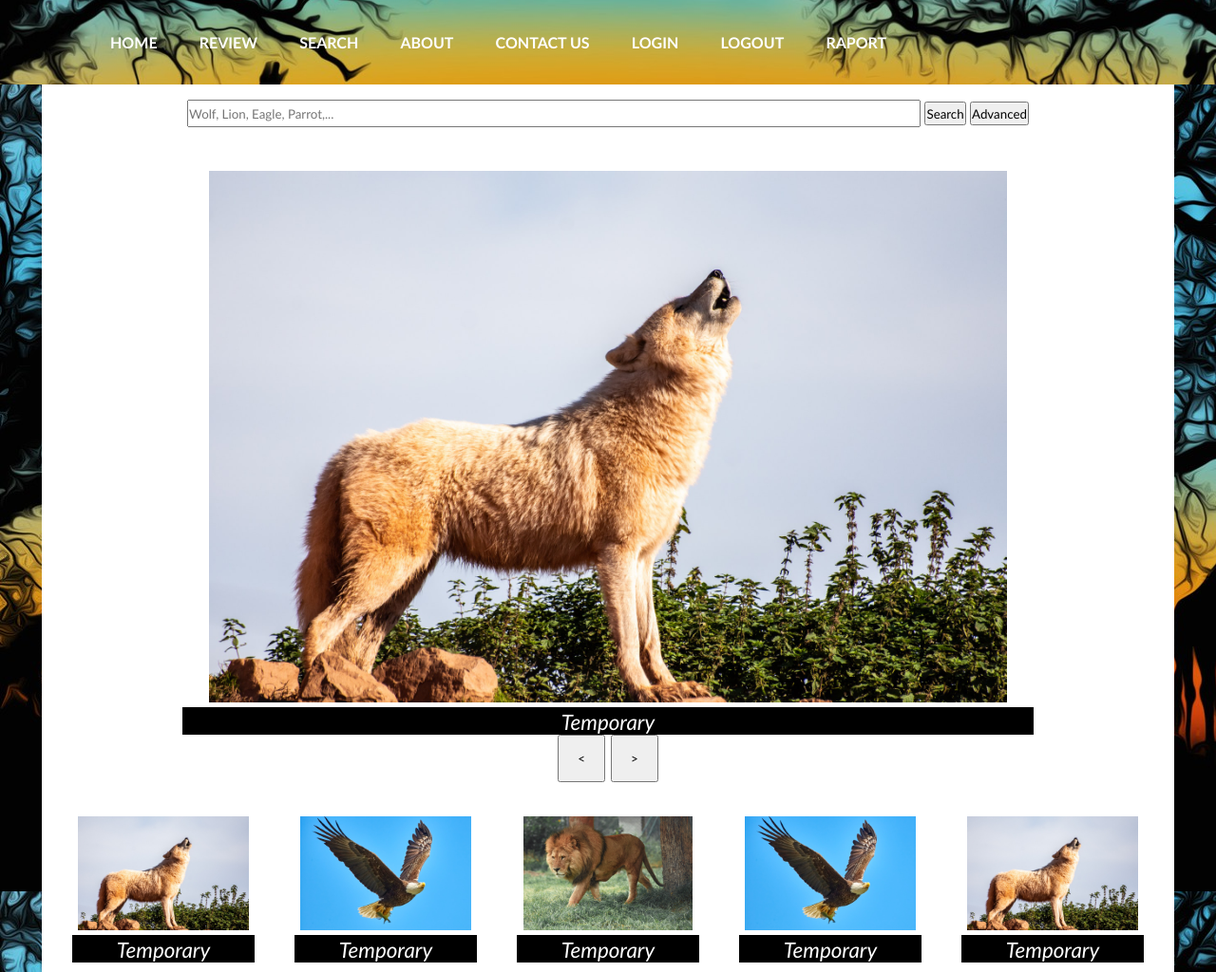
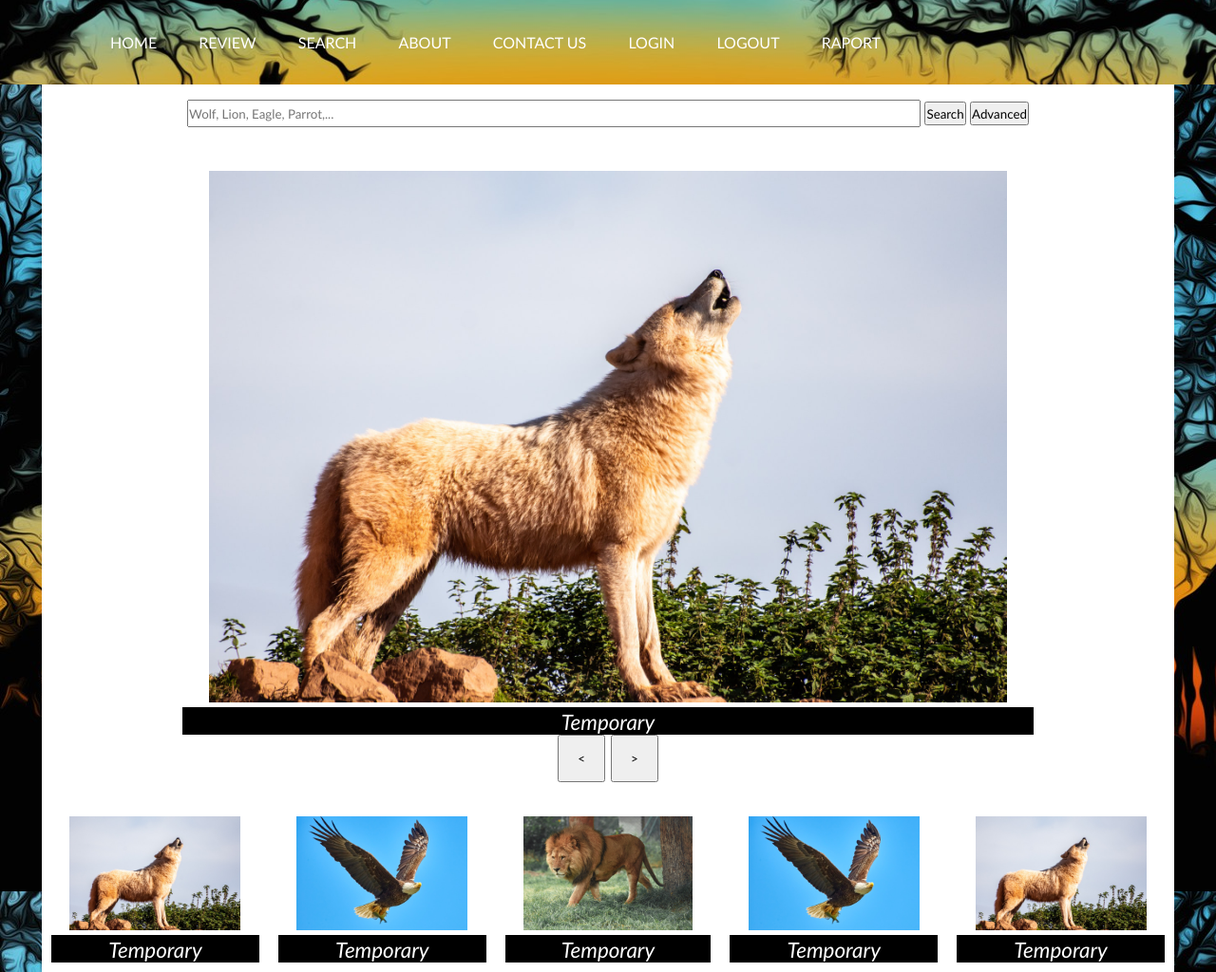
Before and after one commit to Tanasa-George-Andrei/MeoW-Web-Technologies-Project-, a PHP site: page /HTML/search.html in a window 1280 px wide. Shown: the whole page at 95% size. Run offline with PHP 8.4, Linux system fonts and the light colour scheme.

Commit message:
Validated HTML and CSS

```diff
--- a/GradinaZoo/CSS/search.css
+++ b/GradinaZoo/CSS/search.css
@@ -60,7 +60,7 @@
     order: 1;
     flex-grow: 2;
     flex-shrink: 1;
-    flex-basis: center;
+    flex-basis: auto;
     align-self: center;
     text-align: center;
     display: block;
@@ -82,7 +82,7 @@
     order: 2;
     flex-grow: 2;
     flex-shrink: 1;
-    flex-basis: center;
+    flex-basis: auto;
     align-self: center;
     width: 100%;
     text-align: center;
@@ -122,19 +122,19 @@
     align-content: flex-start;
     gap: 10px 20px;
     columns: 5;
-    flex-basis: center;
+    flex-basis: auto;
     align-self: center;
     width: 100%;
 }
 
 .griditem{
     order: 1;
-    flex-grow: 2;
+    flex-grow: 1;
     flex-shrink: 1;
-    flex-basis: center;
+    flex-basis: auto;
     align-self: center;
     text-align: center;
-    max-width: 15vw;
+    max-width: max(100%, 5vw - 2.5vh);
 }
 
 .griditem figcaption{
@@ -147,7 +147,6 @@
 }
 
 .griditem img{
-    max-width: 15vw;
-    max-height: 15vh;
+    max-height: min(15vh, 200px);
     object-fit: cover;
 }
--- a/GradinaZoo/HTML/search.html
+++ b/GradinaZoo/HTML/search.html
@@ -3,7 +3,7 @@
 
     <head>
 
-        <title>Search Page</title>
+        <title lang="en">Search Page</title>
         <meta charset="UTF-8">
         <meta http-equiv="X-UA-Compatible" content="IE=edge">
         <meta name="description" content="Search page">
@@ -16,14 +16,14 @@
         <div class="banner">
             <div class="navbar">
                 <ul>
-                    <strong><li><a href="welcome.html" target="_top">Home</a></li></strong>
-                    <strong><li><a href="review.html" target="_top">Review</a></li></strong>
-                    <strong><li><a href="search.html" target="_top">Search</a></li></strong>
-                    <strong><li><a href="about.html" target="_top">About</a></li></strong>
-                    <strong><li><a href="contact.html" target="_top">Contact Us</a></li></strong>
-                    <strong><li><a href="login.html" target="_top">LogIn</a></li></strong>
-                    <strong><li><a href="" target="_top">Logout</a></li></strong>
-                    <strong><li><a href="raport.html" target="_top">Raport</a></li></strong>
+                    <li><a href="welcome.html" target="_top">Home</a></li>
+                    <li><a href="review.html" target="_top">Review</a></li>
+                    <li><a href="search.html" target="_top">Search</a></li>
+                    <li><a href="about.html" target="_top">About</a></li>
+                    <li><a href="contact.html" target="_top">Contact Us</a></li>
+                    <li><a href="login.html" target="_top">LogIn</a></li>
+                    <li><a href="" target="_top">Logout</a></li>
+                    <li><a href="raport.html" target="_top">Raport</a></li>
                 </ul>
             </div>
         </div>
@@ -36,7 +36,7 @@
                 </div>
                 <div id="slides">
                     <figure>
-                        <a href="wiki.html" id="slide"><img src="../Img/temp_slide1.jpg" alt="Temporary slide"/></a>
+                        <a href="wiki.html" class="slide"><img src="../Img/temp_slide1.jpg" alt="Temporary slide"/></a>
                         <figcaption>Temporary</figcaption>
                     </figure>
                     <input type="button" value="<"/>
@@ -45,31 +45,31 @@
                 <div id="animalgrid">
                     <div class="griditem">
                         <figure>
-                            <a href="wiki.html" id="slide"><img src="../Img/temp_slide1.jpg" alt="Temporary Slide"/></a>
+                            <a href="wiki.html"><img src="../Img/temp_slide1.jpg" alt="Temporary Slide"/></a>
                             <figcaption>Temporary</figcaption>
                         </figure>
                     </div>
                     <div class="griditem">
                         <figure>
-                            <a href="wiki.html" id="slide"><img src="../Img/temp_slide2.jpg" alt="Temporary Grid"/></a>
+                            <a href="wiki.html"><img src="../Img/temp_slide2.jpg" alt="Temporary Grid"/></a>
                             <figcaption>Temporary</figcaption>
                         </figure>
                     </div>
                     <div class="griditem">
                         <figure>
-                            <a href="wiki.html" id="slide"><img src="../Img/temp_slide0.jpg" alt="Temporary Grid"/></a>
+                            <a href="wiki.html"><img src="../Img/temp_slide0.jpg" alt="Temporary Grid"/></a>
                             <figcaption>Temporary</figcaption>
                         </figure>
                     </div>
                     <div class="griditem">
                         <figure>
-                            <a href="wiki.html" id="slide"><img src="../Img/temp_slide2.jpg" alt="Temporary Grid"/></a>
+                            <a href="wiki.html"><img src="../Img/temp_slide2.jpg" alt="Temporary Grid"/></a>
                             <figcaption>Temporary</figcaption>
                         </figure>
                     </div>
                     <div class="griditem">
                         <figure>
-                            <a href="wiki.html" id="slide"><img src="../Img/temp_slide1.jpg" alt="Temporary Grid"/></a>
+                            <a href="wiki.html"><img src="../Img/temp_slide1.jpg" alt="Temporary Grid"/></a>
                             <figcaption>Temporary</figcaption>
                         </figure>
                     </div>
```
Also changed, not shown: GradinaZoo/HTML/wiki.html (+9 -9 lines).
